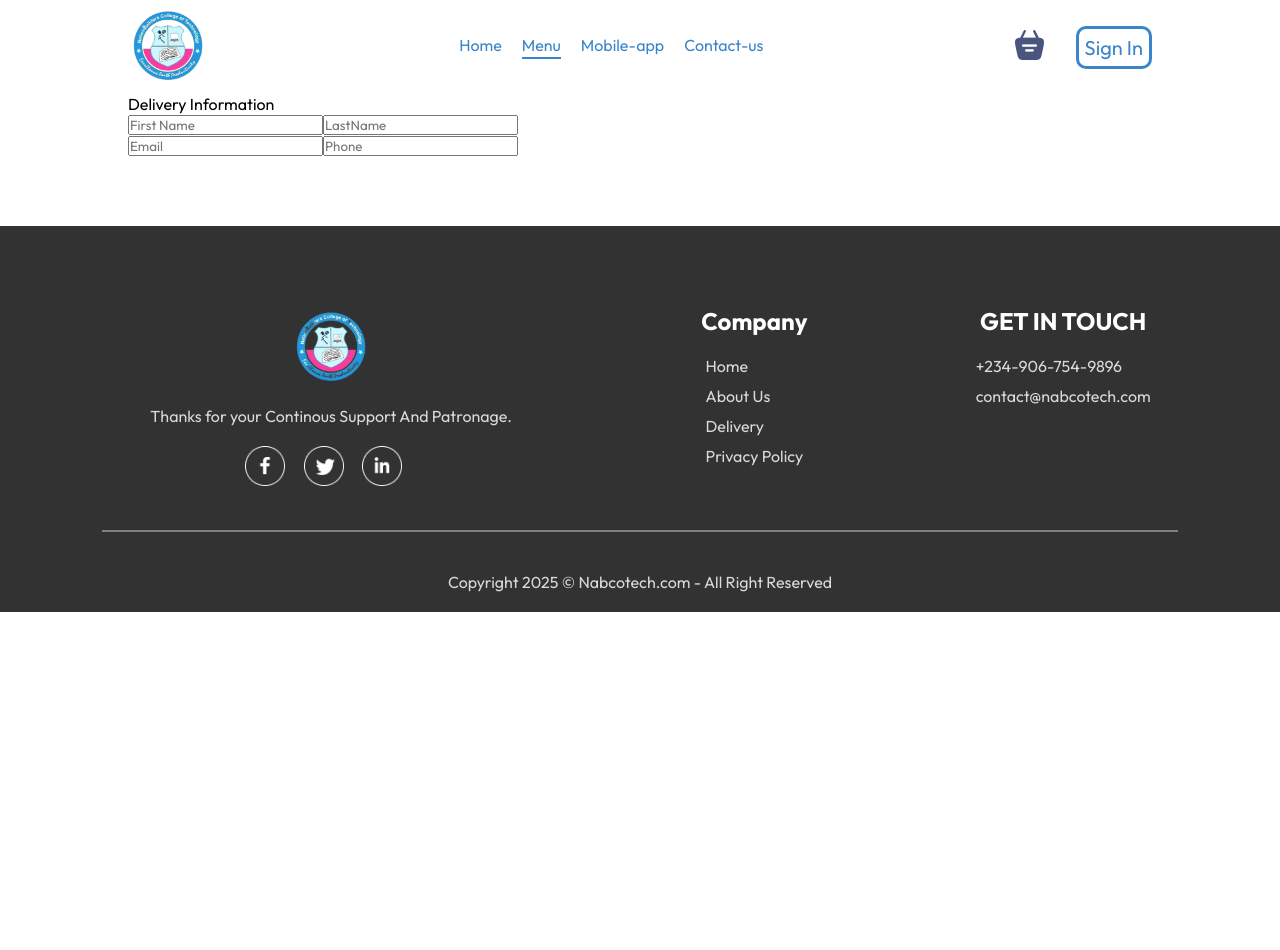
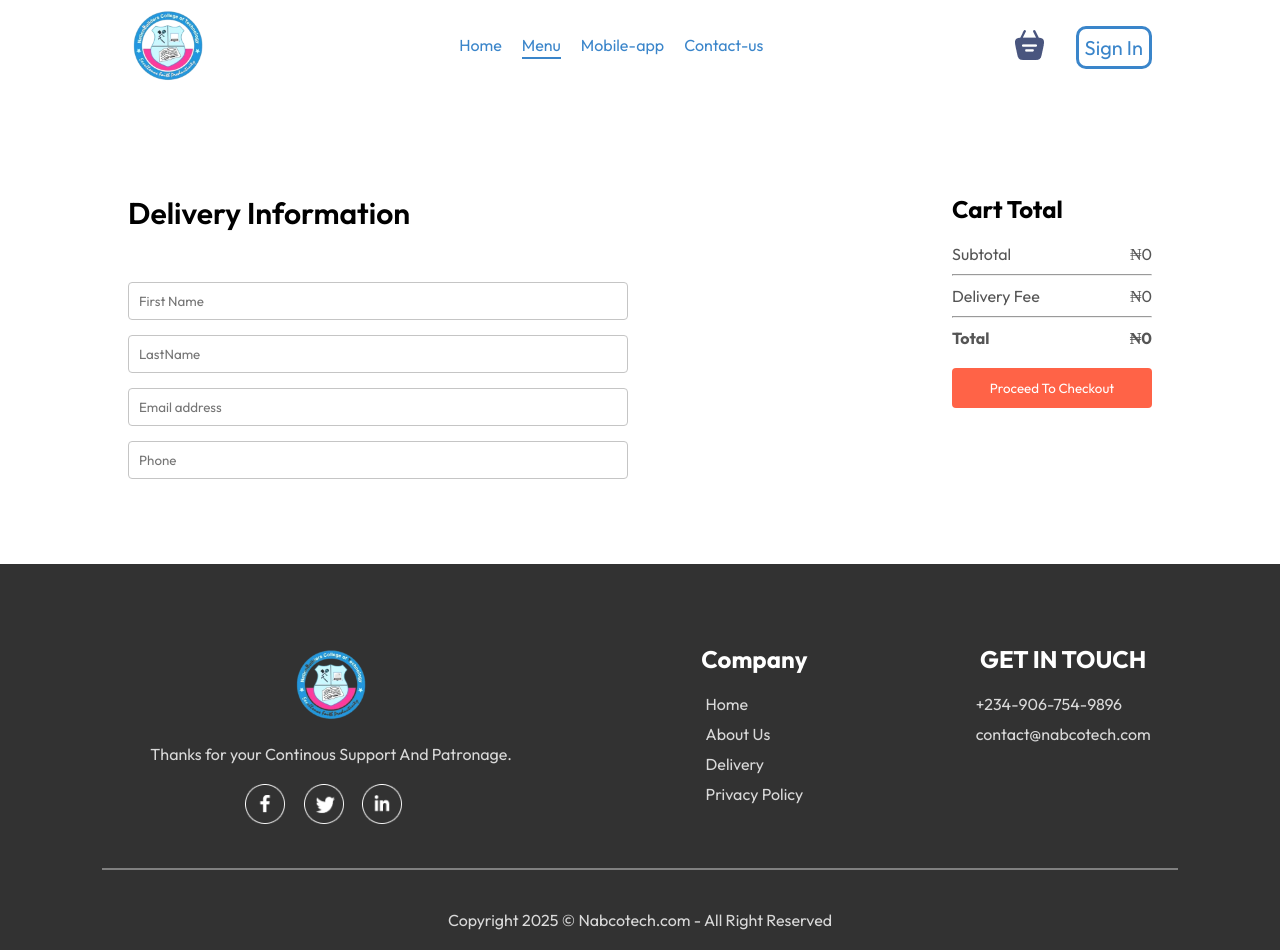
Before and after one commit to aabrahamjay/Nabcotech, a React (Vite) app: page /order in a window 1280 px wide. Before the commit the page ends 800 px from the top, so only its background shows below. Built offline with nearby package versions, Linux system fonts and the light colour scheme.

Commit message:
checkout correction

```diff
--- a/src/pages/PlaceOrder/PlaceOrder.css
+++ b/src/pages/PlaceOrder/PlaceOrder.css
@@ -0,0 +1,24 @@
+.place-order{
+    display: flex;
+    align-items: start;
+    justify-content: space-between;
+    gap: 50px;
+    margin-top: 100px;
+}
+.place-order-left{
+    width: 100%;
+    max-width: max(30%,500px);
+}
+.place-order-left .title{
+    font-size: 30px;
+    font-weight: 600;
+    margin-bottom: 50px;
+}
+.place-order-left input{
+    margin-bottom: 15px;
+    width: 100%;
+    padding: 10px;
+    border:1px solid #c5c5c5;
+    border-radius: 4px;
+    outline-color: tomato ;
+}
--- a/src/pages/PlaceOrder/PlaceOrder.jsx
+++ b/src/pages/PlaceOrder/PlaceOrder.jsx
@@ -1,7 +1,9 @@
-import React from 'react'
+import React, { useContext } from 'react'
 import './PlaceOrder.css'
+import { StoreContext } from '../../context/StoreContext'
 
 const PlaceOrder = () => {
+  const {getTotalCartAmount} = useContext(StoreContext)
   return (
     <form className='place-order'>
       <div className="place-order-left">
@@ -10,13 +12,30 @@
           <input type="text" placeholder='First Name' />
           <input type="text" placeholder='LastName' />
         </div>
-        <input type="email" placeholder='Email' />
+        <input type="email" placeholder='Email address' />
         <input type="number" placeholder='Phone' />
       </div>
 
 
       <div className="place-order-right">
-
+         <div className="cart-total">
+          <h2>Cart Total</h2>
+          <div>
+            <div className="cart-total-details">
+              <p>Subtotal</p>
+              <p> ₦{getTotalCartAmount()}</p>
+            </div><hr />
+            <div className="cart-total-details">
+              <p>Delivery Fee</p>
+              <p>₦{getTotalCartAmount()===0?0:500}</p>
+            </div><hr />
+            <div className="cart-total-details">
+              <b>Total</b>
+              <b>₦{getTotalCartAmount()===0?0:getTotalCartAmount()+ 500}</b>
+            </div>
+          </div>
+          <button onClick={() =>navigate('/order')}>Proceed To Checkout</button>
+        </div>
       </div>
     </form>
   )
```
